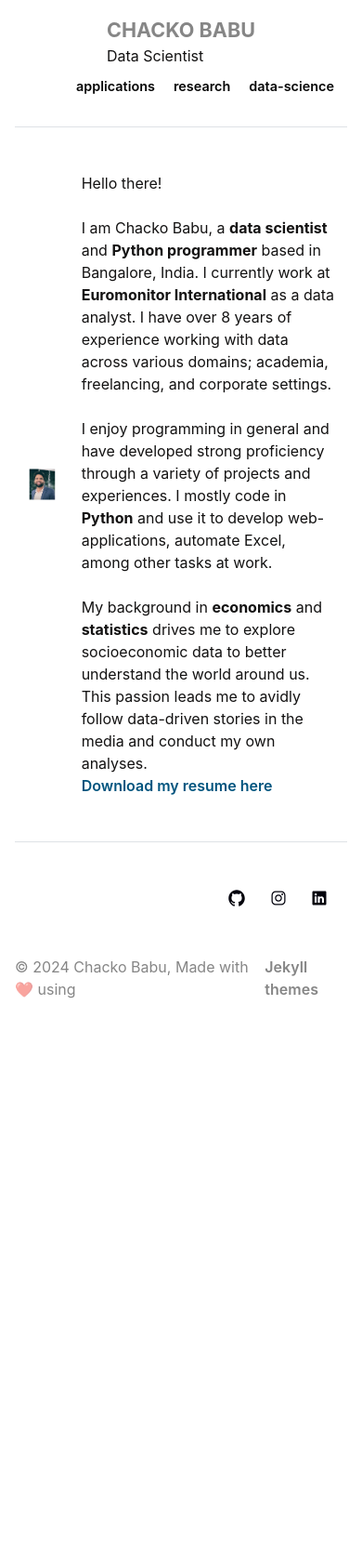
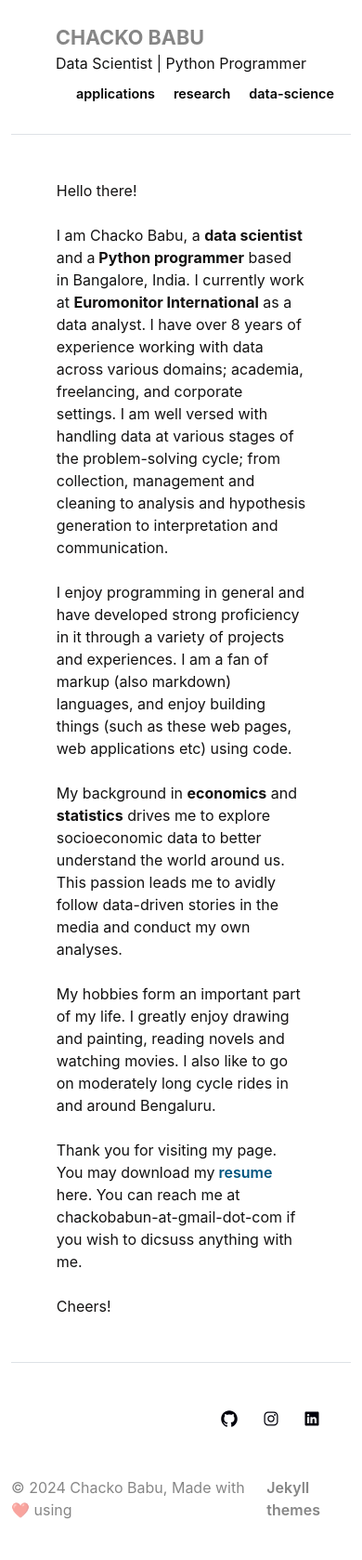
Before and after one commit to chackobabu/chackobabu.github.io, a Jekyll site: the page built from index.html, in a window 390 px wide. Shown: the whole page at 93% size. Built offline with Jekyll 4.4.1, drawn with Linux system fonts in a browser that asks for light colours; comment, search, counter and statistics services are not loaded; before the commit the page ends 1134 px from its top, so only the background shows below that.

Commit message:
new push

```diff
--- a/Gemfile
+++ b/Gemfile
@@ -9,3 +9,5 @@
 gem 'redcarpet', '~> 2.3'
 gem 'albino', '~> 1.3'
 gem "coderay"
+# gem "jekyll-remote-theme"
+# gem "academic-jekyll-theme"
--- a/_config.yml
+++ b/_config.yml
@@ -3,15 +3,15 @@
 url: "https://chackobabu.github.io/"
 # baseurl: ""
 title: "CHACKO BABU"
-description: "Data Scientist"
+description: "Data Scientist | Python Programmer"
 email: "chacko.babu@protonmail.com"
-theme: academic-jekyll-theme
+# theme: academic-jekyll-theme/
 port: 2233
 
 
-# remote_theme: pages-themes/minimal@v0.2.0
-# plugins:
-# - jekyll-remote-theme
+remote_theme: pages-themes/minimal@v0.2.0
+plugins:
+- jekyll-remote-theme
 
 
 markdown: kramdown
--- a/_includes/footer.html
+++ /dev/null
@@ -1,18 +0,0 @@
-<footer class="pt-5 my-5 text-muted border-top social-media-icons">
-      <ul class="social-links">
-        <li><a href="https://github.com/chackobabu" target="_blank" rel="noopener noreferrer">
-            <ion-icon class="icon-logo-github" name="logo-github"></ion-icon>
-          </a></li>
-        <li><a href="https://www.instagram.com/chacko_babu_/"  target="_blank" rel="noopener noreferrer">
-            <ion-icon class="icon-logo-instagram" name="logo-instagram"></ion-icon>
-          </a></li>
-        <!-- <li><a href="https://twitter.com/ChackoBabu3" target="_blank" rel="noopener noreferrer">
-            <ion-icon class="icon-logo-twitter" name="logo-twitter"></ion-icon>
-          </a></li> -->
-        <li><a href="https://www.linkedin.com/in/chacko-babu-29834214b/" target="_blank" rel="noopener noreferrer">
-            <ion-icon class="icon-logo-linkedin" name="logo-linkedin"></ion-icon>
-          </a></li>
-      </ul>
-</footer>
-
-<p class="copyright">© 2024 Chacko Babu, Made with ❤️ using <a href="https://jekyllrb.com/" target="_blank" style="color:#0000007a; padding-left: 0.1cm;">Jekyll themes</a></p>
--- a/_includes/head.html
+++ /dev/null
@@ -1,17 +0,0 @@
-<head>
-  <meta name="viewport" content="width=device-width, initial-scale=1">
-  <meta charset="utf-8">
-  <title>{{ page.title }} | {{ site.title }}</title>
-  <link rel="stylesheet" href="{{ site.github.url }}/assets/libs/bootstrap/bootstrap.min.css">
-
-  <script defer src="{{ site.github.url }}/assets/libs/fontawesome/all.min.js"></script>
-  <link rel="stylesheet" href="{{ site.github.url }}/assets/css/main.css">
-  <link rel="stylesheet" href="{{ site.github.url }}/assets/css/prism.css">
-
-  <link rel="preconnect" href="https://fonts.gstatic.com">
-  <script src="https://unpkg.com/ionicons@4.5.10-0/dist/ionicons.js"></script>
-  <link href="https://fonts.googleapis.com/css2?family=Roboto:ital,wght@0,300;0,400;0,700;1,400&display=swap" rel="stylesheet">
-  <script type="text/javascript" async
-  src="https://cdnjs.cloudflare.com/ajax/libs/mathjax/2.7.5/MathJax.js?config=TeX-MML-AM_CHTML"></script>
-  <script src="{{ site.github.url }}/assets/js/prism.js"></script>
-</head>
--- a/_includes/header.html
+++ /dev/null
@@ -1,16 +0,0 @@
-<header class="d-flex flex-column flex-md-row align-items-center pb-3 mb-5 border-bottom ">
-
-  <div>
-    <a href="/index" class="d-flex align-items-center text-decoration-none fs-4 fw-bold title-link">{{ site.title }}</a>
-      <span>{{ site.description }}</span>
-  </div>
-
-  <ul class="d-inline-flex mt-2 mt-md-0 ms-md-auto main-nav">
-    <!-- <li><a href="/about" >about me</a></li> -->
-    <li><a href="/pages/applications">applications</a></li>
-    <li><a href="/pages/research">research</a></li>
-    <li><a href="/pages/data_science">data-science</a></li>
-    <!-- <li><a href="/cv">cv</a></li> -->
-  </ul>
-
-</header>
--- a/_layouts/default.html
+++ b/_layouts/default.html
@@ -1,24 +1,74 @@
-
-
 <!DOCTYPE html>
 
-<html lang="{{ site.lang | default: "en-US" }}">
-  {% include head.html %}
-  <body>
-    <div class="col-lg-8 mx-auto p-3 py-md-5">
-      {% include header.html %}
-      {{ content }}
-      <script src="https://utteranc.es/client.js"
-        repo="chackobabu.github.io"
-        issue-term="title"
-        theme="github-light"
-        crossorigin="anonymous"
-        async>
-      </script>
-      {% include footer.html %}
-    </div>
-  </body>
-  <!-- <link href="https://cdnjs.cloudflare.com/ajax/libs/prism/1.29.0/themes/prism-tomorrow.min.css" rel="stylesheet" />
+<html lang="{{ site.lang | default: " en-US" }}">
+
+<head>
+  <meta name="viewport" content="width=device-width, initial-scale=1">
+  <meta charset="utf-8">
+  <title>{{ page.title }} | {{ site.title }}</title>
+
+  <link href="https://cdn.jsdelivr.net/npm/bootstrap@5.0.2/dist/css/bootstrap.min.css" rel="stylesheet"
+    integrity="sha384-EVSTQN3/azprG1Anm3QDgpJLIm9Nao0Yz1ztcQTwFspd3yD65VohhpuuCOmLASjC" crossorigin="anonymous">
+
+  <script defer src="{{ site.github.url }}/assets/libs/fontawesome/all.min.js"></script>
+
+  <link rel="stylesheet" href="{{ site.github.url }}/assets/css/main.css">
+  <link rel="stylesheet" href="{{ site.github.url }}/assets/css/prism.css">
+
+  <link rel="preconnect" href="https://fonts.gstatic.com">
+  <script src="https://unpkg.com/ionicons@4.5.10-0/dist/ionicons.js"></script>
+  <link href="https://fonts.googleapis.com/css2?family=Roboto:ital,wght@0,300;0,400;0,700;1,400&display=swap"
+    rel="stylesheet">
+  <script type="text/javascript" async
+    src="https://cdnjs.cloudflare.com/ajax/libs/mathjax/2.7.5/MathJax.js?config=TeX-MML-AM_CHTML"></script>
+
+  <script src="{{ site.github.url }}/assets/js/prism.js"></script>
+</head>
+
+<body>
+
+  <div class="container">
+    <br>
+    <header class="d-flex flex-column flex-md-row align-items-center pb-3 mb-5 border-bottom">
+
+      <div><a href="/index" class="d-flex text-decoration-none fs-4 fw-bold title-link">CHACKO BABU</a>
+        <span>{{ site.description }}</span>
+      </div>
+
+      <ul class="d-inline-flex mt-2 mt-md-0 ms-md-auto main-nav">
+        <li><a href="/pages/applications">applications</a></li>
+        <li><a href="/pages/research">research</a></li>
+        <li><a href="/pages/data_science">data-science</a></li>
+      </ul>
+    </header>
+
+    {{ content }}
+
+    <script src="https://cdn.jsdelivr.net/npm/bootstrap@5.0.2/dist/js/bootstrap.bundle.min.js"
+      integrity="sha384-MrcW6ZMFYlzcLA8Nl+NtUVF0sA7MsXsP1UyJoMp4YLEuNSfAP+JcXn/tWtIaxVXM"
+      crossorigin="anonymous"></script>
+
+    <footer class="container pt-5 my-5 text-muted social-media-icons border-top">
+      <ul class="social-links">
+        <li><a href="https://github.com/chackobabu" target="_blank" rel="noopener noreferrer">
+            <ion-icon class="icon-logo-github" name="logo-github"></ion-icon>
+          </a></li>
+        <li><a href="https://www.instagram.com/chacko_babu_/" target="_blank" rel="noopener noreferrer">
+            <ion-icon class="icon-logo-instagram" name="logo-instagram"></ion-icon>
+          </a></li>
+        <li><a href="https://www.linkedin.com/in/chacko-babu-29834214b/" target="_blank" rel="noopener noreferrer">
+            <ion-icon class="icon-logo-linkedin" name="logo-linkedin"></ion-icon>
+          </a></li>
+      </ul>
+    </footer>
+
+    <p class="copyright">© 2024 Chacko Babu, Made with ❤️ using <a href="https://jekyllrb.com/" target="_blank"
+        style="color:#0000007a; padding-left: 0.1cm;">Jekyll themes</a></p>
+
+  </div>
+</body>
+<!-- <link href="https://cdnjs.cloudflare.com/ajax/libs/prism/1.29.0/themes/prism-tomorrow.min.css" rel="stylesheet" />
 <script src="https://cdnjs.cloudflare.com/ajax/libs/prism/1.29.0/prism.min.js"></script>
 <script src="https://cdnjs.cloudflare.com/ajax/libs/prism/1.29.0/components/prism-python.min.js"></script> -->
+
 </html>
--- a/assets/css/main.css
+++ b/assets/css/main.css
@@ -7,7 +7,7 @@
   border-top: 1px solid rgb(216, 214, 214);
   border-bottom: 1px solid rgb(216, 214, 214);
   display: block;
-  padding: 8px;c:\Users\lenovo\Downloads\prism.css
+  padding: 8px;
 }
 
 body {
@@ -163,6 +163,12 @@
   transition: transform 0.5s, opacity 0.5s;
 }
 
+@media (max-width: 1000px) {
+  .dp {
+    display: none;
+  }
+}
+
 .dp:hover {
   opacity: 1;
   transform: scale(1.12);
@@ -175,7 +181,7 @@
 
 .math-container {
   overflow-x: auto;
-  display: block; /* or use a <div> instead of a span */
+  display: block;
 }
 
 .copyright {
--- a/index.html
+++ b/index.html
@@ -3,21 +3,24 @@
 title: "index"
 ---
 
-<div class="container">
+<div class="row index-content">
 
-  <div class="row d-flex index-content">
+  <div class="dp col-3 text-center">
+    <img src="/assets/img/dp_filter.jpg" alt="my picture" width="70%">
+  </div>
 
-    <div class="dp col-2 text-center">
-      <img src="/assets/img/dp_filter.jpg" alt="my picture" width="70%">
-    </div>
-
-    <div class="col-10">
-      Hello there!
-      <br><br>I am Chacko Babu, a <strong>data scientist</strong> and <strong>Python programmer</strong> based in Bangalore, India. I currently work at <strong>Euromonitor International</strong> as a data analyst. I have over 8 years of experience working with data across various domains; academia, freelancing, and corporate settings.
-      <br><br>I enjoy programming in general and have developed strong proficiency through a variety of projects and experiences. I mostly code in <strong>Python</strong> and use it to develop web-applications, automate Excel, among other tasks at work.
-      <br><br>My background in <strong>economics</strong> and <strong>statistics</strong> drives me to explore socioeconomic data to better understand the world around us. This passion leads me to avidly follow data-driven stories in the media and conduct my own analyses.
-      <br><a href="/assets/ChackoBabu_July2024.pdf" target="_blank">Download my resume here</a>
-    </div>
-
+  <div class="col-9">
+    Hello there!
+    <br><br>I am Chacko Babu, a <strong>data scientist</strong> and a<strong> Python programmer</strong> based in Bangalore,
+    India. I currently work at <strong>Euromonitor International</strong> as a data analyst. I have over 8 years of
+    experience working with data across various domains; academia, freelancing, and corporate settings. I am well versed with handling data at various stages of the problem-solving cycle; from collection, management and cleaning to analysis and hypothesis generation to interpretation and communication.
+    <br><br>I enjoy programming in general and have developed strong proficiency in it through a variety of projects and
+    experiences. I am a fan of markup (also markdown) languages, and enjoy building things (such as these web pages, web applications etc) using code.
+    <br><br>My background in <strong>economics</strong> and <strong>statistics</strong> drives me to explore
+    socioeconomic data to better understand the world around us. This passion leads me to avidly follow data-driven
+    stories in the media and conduct my own analyses.
+    <br><br>My hobbies form an important part of my life. I greatly enjoy drawing and painting, reading novels and watching movies. I also like to go on moderately long cycle rides in and around Bengaluru.
+    <br><br>Thank you for visiting my page. You may download my<a href="/assets/ChackoBabu_July2024.pdf" target="_blank"> resume</a> here. You can reach me at chackobabun-at-gmail-dot-com if you wish to dicsuss anything with me.
+    <br><br>Cheers!
   </div>
 </div>
```
Also changed, not shown: _drafts/2020-03-01-new-paper-published.md (deleted, +0 -14 lines), _drafts/people/graduate-student.md (deleted, +0 -18 lines), _drafts/people/lab-technician.md (deleted, +0 -18 lines), _drafts/people/primary-investigator.md (deleted, +0 -18 lines).
